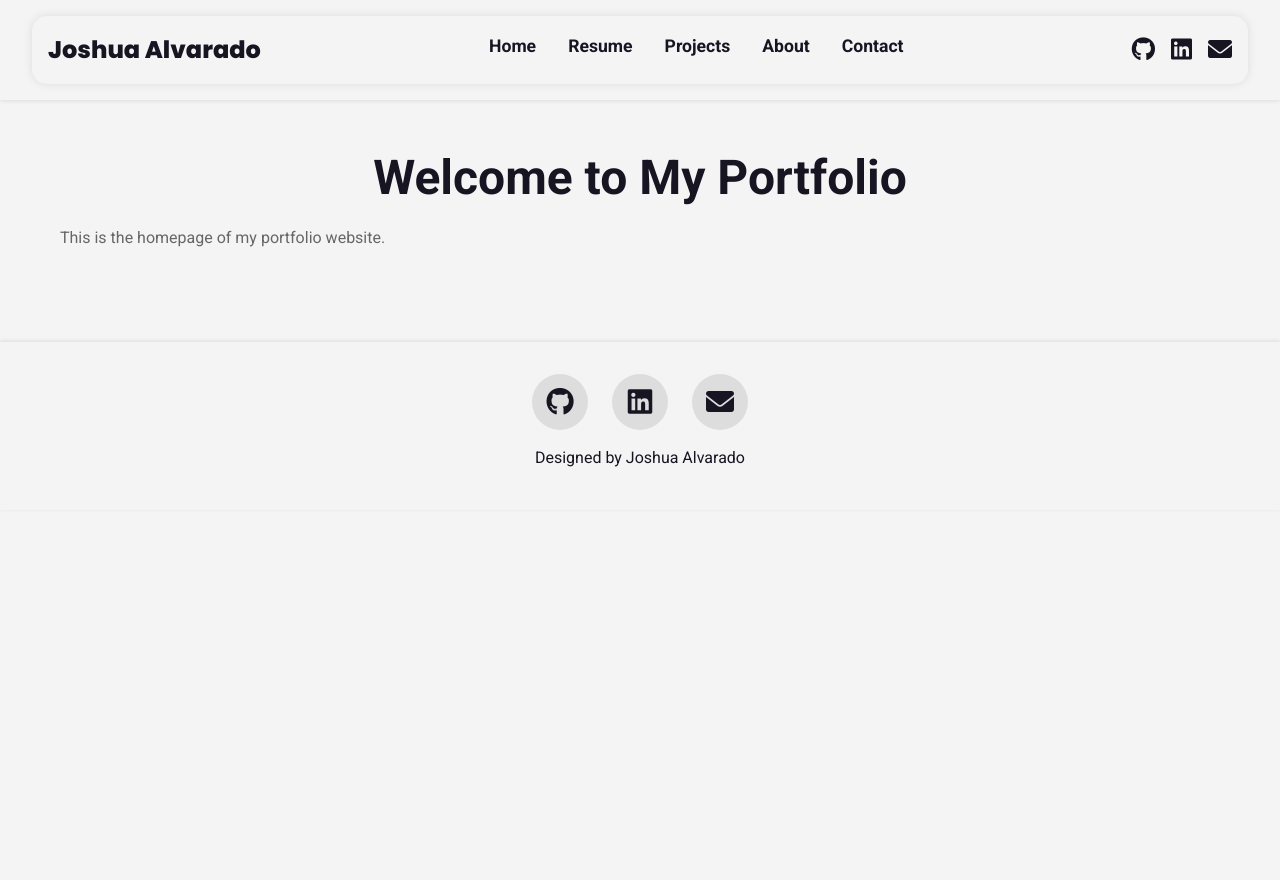
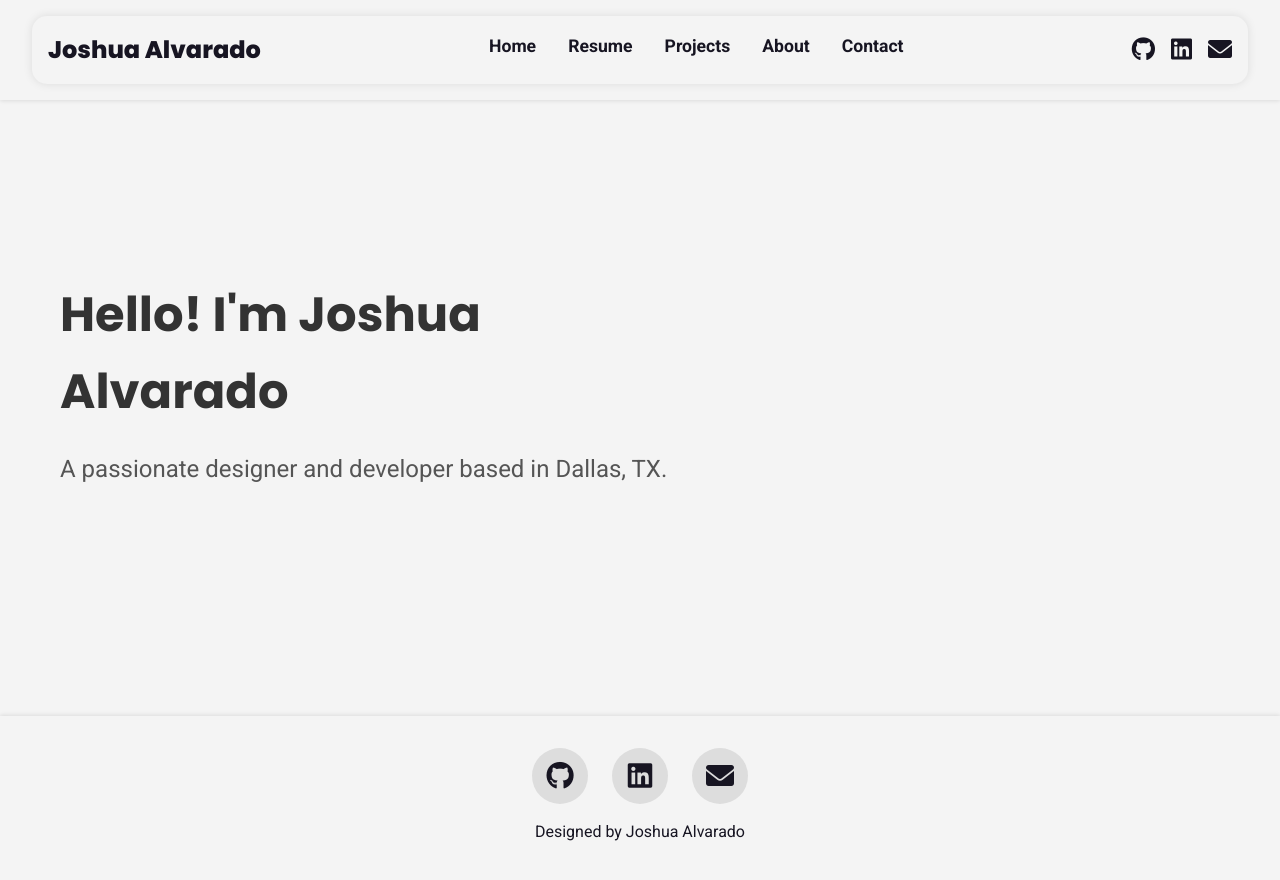
Before and after one commit to JoshuaAlvarado-hub/joshalvarado.com, a Jekyll site: the page built from index.html, in a window 1280 px wide. Shown: the top 880 px of the page. Built offline with Jekyll 4.4.1, drawn with Linux system fonts in a browser that asks for light colours.

Commit message:
improved home page
updated text and moved items to center left

```diff
--- a/assets/css/style.css
+++ b/assets/css/style.css
@@ -257,6 +257,39 @@ footer {
 }
 
 /* Pages */
+
+/* Home Page */
+.home {
+    display: flex;
+    flex-direction: column;
+    justify-content: center;
+    align-items: flex-start;
+    height: 60vh;
+    padding: 20px;
+    box-sizing: border-box;
+}
+
+.home-content {
+    max-width: 650px;
+}
+
+.home-title {
+    font-family: var(--font-primary);
+    font-size: var(--font-size-h1);
+    font-weight: var(--font-weight-bold);
+    color: var(--text-color);
+    margin-bottom: 20px;
+    text-align: left;
+}
+
+.home-subtitle {
+    font-family: var(--font-secondary);
+    font-size: var(--font-size-h3);
+    font-weight: var(--font-weight-regular);
+    color: var(--text-secondary-color);
+    line-height: var(--line-height-normal);
+    text-align: left;
+}
 
 /* Resume Page */
 .work-experience, .skills {
--- a/index.html
+++ b/index.html
@@ -3,7 +3,9 @@ layout: default
 title: Home
 permalink: /
 ---
-<div class="container">
-    <h1>Welcome to My Portfolio</h1>
-    <p>This is the homepage of my portfolio website.</p>
+<div class="container home">
+    <div class="home-content">
+        <h1 class="home-title">Hello! I'm Joshua Alvarado</h1>
+        <p class="home-subtitle">A passionate designer and developer based in Dallas, TX.</p>
+    </div>
 </div>
```
